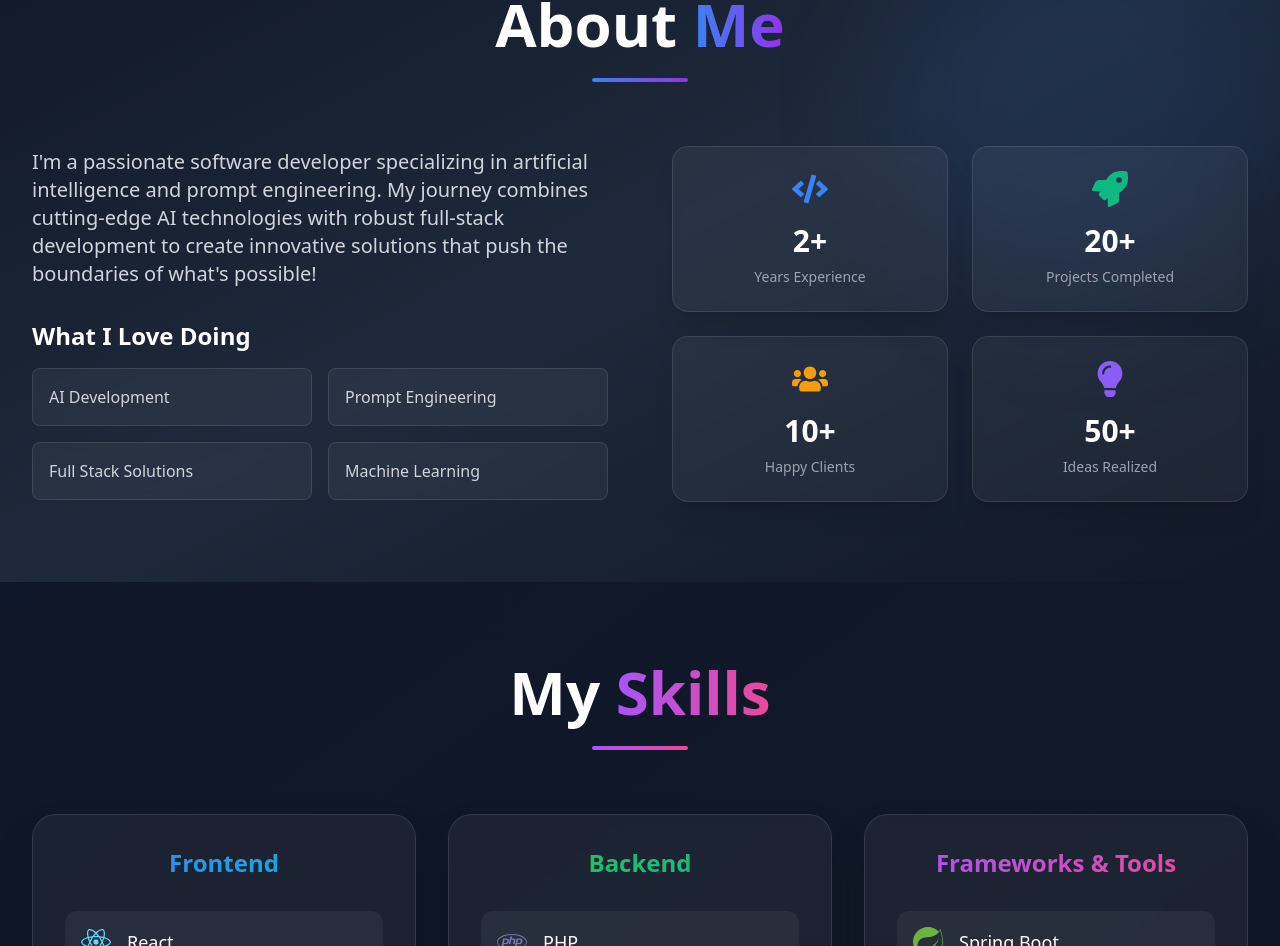
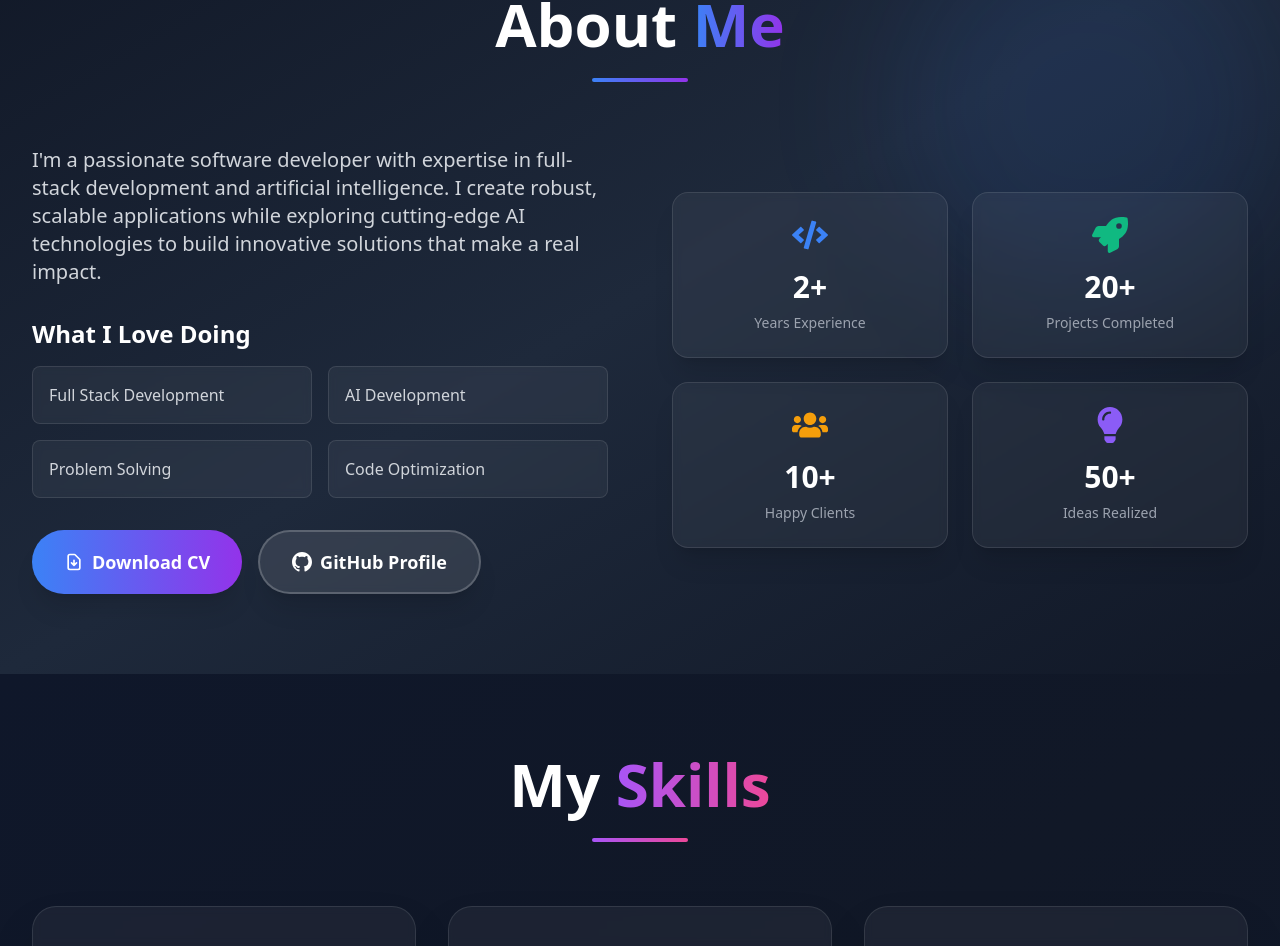
Before and after one commit to jesuiszed/zedfolio, a React (Create React App) app: page / in a window 1280 px wide. Shown: the part 886-1832 px from the top of the page. Built offline with nearby package versions, Linux system fonts and the light colour scheme.

Commit message:
update 2

```diff
--- a/public/index.html
+++ b/public/index.html
@@ -9,7 +9,7 @@
       name="description"
       content="Web site created using create-react-app"
     />
-    <link rel="apple-touch-icon" href="%PUBLIC_URL%/logo192.png" />
+    <link rel="apple-touch-icon" href="z.png" />
     <!--
       manifest.json provides metadata used when your web app is installed on a
       user's mobile device or desktop. See https://developers.google.com/web/fundamentals/web-app-manifest/
@@ -20,7 +20,7 @@
       It will be replaced with the URL of the `public` folder during the build.
       Only files inside the `public` folder can be referenced from the HTML.
 
-      Unlike "/favicon.ico" or "favicon.ico", "%PUBLIC_URL%/favicon.ico" will
+      Unlike "/z.png" or "favicon.ico", "z.png" will
       work correctly both with client-side routing and a non-root public URL.
       Learn how to configure a non-root public URL by running `npm run build`.
     -->
--- a/src/components/About.js
+++ b/src/components/About.js
@@ -98,7 +98,7 @@ const About = () => {
                 What I Love Doing
               </h3>
               <div className="grid grid-cols-1 sm:grid-cols-2 gap-4">
-                {['AI Development', 'Prompt Engineering', 'Full Stack Solutions', 'Machine Learning'].map((item, index) => (
+                {['Full Stack Development', 'AI Development', 'Problem Solving', 'Code Optimization'].map((item, index) => (
                   <motion.div
                     key={index}
                     whileHover={{ scale: 1.05, x: 10 }}
@@ -112,6 +112,50 @@ const About = () => {
                   </motion.div>
                 ))}
               </div>
+            </motion.div>
+
+            {/* CV Download Button */}
+            <motion.div variants={itemVariants} className="flex flex-col sm:flex-row gap-4">
+              <motion.a
+                href="/cv_florian_zed.pdf"
+                download="CV_Florian_Zed.pdf"
+                whileHover={{
+                  y: -5,
+                  scale: 1.05,
+                  boxShadow: isDark ? "0 20px 40px rgba(59, 130, 246, 0.4)" : "0 20px 40px rgba(59, 130, 246, 0.3)"
+                }}
+                whileTap={{ scale: 0.95 }}
+                className={`inline-flex items-center justify-center px-8 py-4 rounded-full text-lg font-semibold shadow-xl transition-all duration-300 ${
+                  isDark ? 'bg-gradient-to-r from-blue-500 to-purple-600 text-white'
+                         : 'bg-gradient-to-r from-blue-600 to-purple-700 text-white'
+                }`}
+              >
+                <svg className="w-5 h-5 mr-2" fill="none" stroke="currentColor" viewBox="0 0 24 24">
+                  <path strokeLinecap="round" strokeLinejoin="round" strokeWidth={2} d="M12 10v6m0 0l-3-3m3 3l3-3m2 8H7a2 2 0 01-2-2V5a2 2 0 012-2h5.586a1 1 0 01.707.293l5.414 5.414a1 1 0 01.293.707V19a2 2 0 01-2 2z" />
+                </svg>
+                {t('about.buttons.cv')}
+              </motion.a>
+
+              <motion.a
+                href="https://github.com/jesuiszed"
+                target="_blank"
+                rel="noopener noreferrer"
+                whileHover={{
+                  y: -5,
+                  scale: 1.05,
+                  boxShadow: isDark ? "0 20px 40px rgba(107, 114, 128, 0.3)" : "0 20px 40px rgba(107, 114, 128, 0.2)"
+                }}
+                whileTap={{ scale: 0.95 }}
+                className={`inline-flex items-center justify-center px-8 py-4 rounded-full text-lg font-semibold shadow-xl transition-all duration-300 backdrop-blur-sm border-2 ${
+                  isDark ? 'bg-white/10 border-white/20 text-white hover:bg-white/20'
+                         : 'bg-black/5 border-black/10 text-gray-900 hover:bg-black/10'
+                }`}
+              >
+                <svg className="w-5 h-5 mr-2" fill="currentColor" viewBox="0 0 24 24">
+                  <path d="M12 0c-6.626 0-12 5.373-12 12 0 5.302 3.438 9.8 8.207 11.387.599.111.793-.261.793-.577v-2.234c-3.338.726-4.033-1.416-4.033-1.416-.546-1.387-1.333-1.756-1.333-1.756-1.089-.745.083-.729.083-.729 1.205.084 1.839 1.237 1.839 1.237 1.07 1.834 2.807 1.304 3.492.997.107-.775.418-1.305.762-1.604-2.665-.305-5.467-1.334-5.467-5.931 0-1.311.469-2.381 1.236-3.221-.124-.303-.535-1.524.117-3.176 0 0 1.008-.322 3.301 1.23.957-.266 1.983-.399 3.003-.404 1.02.005 2.047.138 3.006.404 2.291-1.552 3.297-1.23 3.297-1.23.653 1.653.242 2.874.118 3.176.77.84 1.235 1.911 1.235 3.221 0 4.609-2.807 5.624-5.479 5.921.43.372.823 1.102.823 2.222v3.293c0 .319.192.694.801.576 4.765-1.589 8.199-6.086 8.199-11.386 0-6.627-5.373-12-12-12z"/>
+                </svg>
+                {t('about.buttons.github')}
+              </motion.a>
             </motion.div>
           </motion.div>
 
--- a/src/components/Contact.js
+++ b/src/components/Contact.js
@@ -42,7 +42,7 @@ const Contact = () => {
   ];
 
   const socialLinks = [
-    { icon: FaLinkedin, url: "https://linkedin.com", color: "#0A66C2" },
+    { icon: FaLinkedin, url: "https://www.linkedin.com/in/florianzougou/", color: "#0A66C2" },
     { icon: FaGithub, url: "https://github.com/jesuiszed", color: isDark ? "#FFFFFF" : "#000000" },
   ];
 
--- a/src/components/Footer.js
+++ b/src/components/Footer.js
@@ -38,7 +38,7 @@ const Footer = () => {
               <FaGithub size={24} />
             </a>
             <a
-              href="#"
+              href="https://www.linkedin.com/in/florianzougou/"
               target="_blank"
               rel="noopener noreferrer"
               className={`${isDark ? 'text-gray-400 hover:text-white' : 'text-gray-600 hover:text-gray-900'} transition-colors duration-200`}
--- a/src/components/Hero.js
+++ b/src/components/Hero.js
@@ -10,7 +10,7 @@ const Hero = () => {
   const { isDark } = useTheme();
 
   const [text] = useTypewriter({
-    words: ['Full Stack Developer', 'Prompt engineer', 'Creative Innovator', 'Problem Solver'],
+    words: ['Full Stack Developer', 'AI Developer', 'Software Engineer', 'Tech Innovator'],
     loop: true,
     delaySpeed: 3000,
     deleteSpeed: 50,
--- a/src/translations/index.js
+++ b/src/translations/index.js
@@ -19,7 +19,7 @@ export const translations = {
     },
     about: {
       title: "About Me",
-      description: "I'm a passionate software developer specializing in artificial intelligence and prompt engineering. My journey combines cutting-edge AI technologies with robust full-stack development to create innovative solutions that push the boundaries of what's possible!",
+      description: "I'm a passionate software developer with expertise in full-stack development and artificial intelligence. I create robust, scalable applications while exploring cutting-edge AI technologies to build innovative solutions that make a real impact.",
       bulletPoints: {
         student: "🎓 Computer Science Engineering Student",
         specialist: "🌐 Network & IT Systems Specialist",
@@ -105,7 +105,7 @@ export const translations = {
     },
     about: {
       title: "À propos de moi",
-      description: "Je suis un développeur logiciel passionné, spécialisé dans l'intelligence artificielle et l'ingénierie de prompts. Mon parcours combine les technologies d'IA de pointe avec un développement full-stack robuste pour créer des solutions innovantes qui repoussent les limites du possible.",
+      description: "Je suis un développeur logiciel passionné avec une expertise en développement full-stack et en intelligence artificielle. Je crée des applications robustes et évolutives tout en explorant les technologies d'IA de pointe pour construire des solutions innovantes qui ont un impact réel.",
       bulletPoints: {
         student: "🎓 Étudiant en Génie Informatique",
         specialist: "🌐 Spécialiste Réseaux & Systèmes",
```
